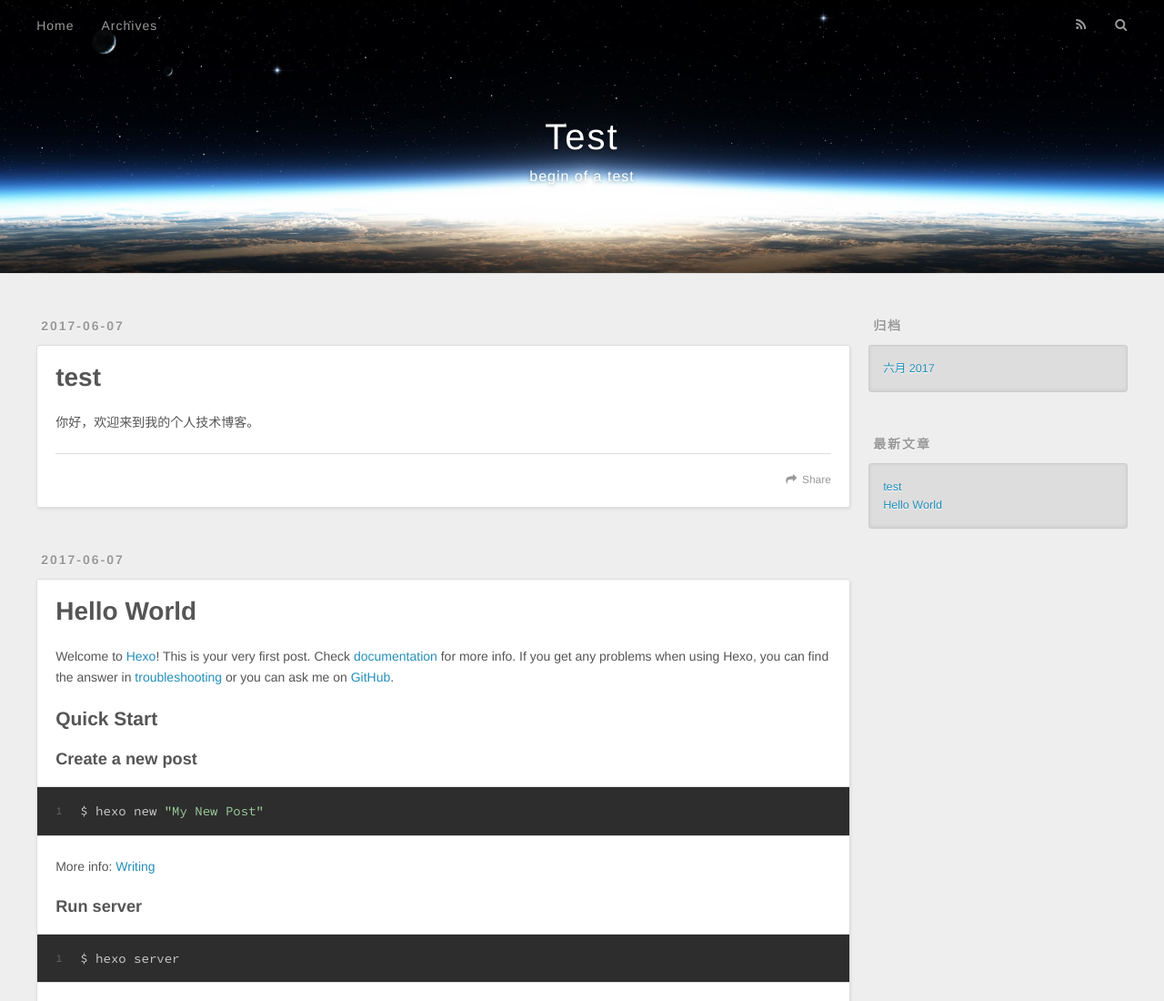
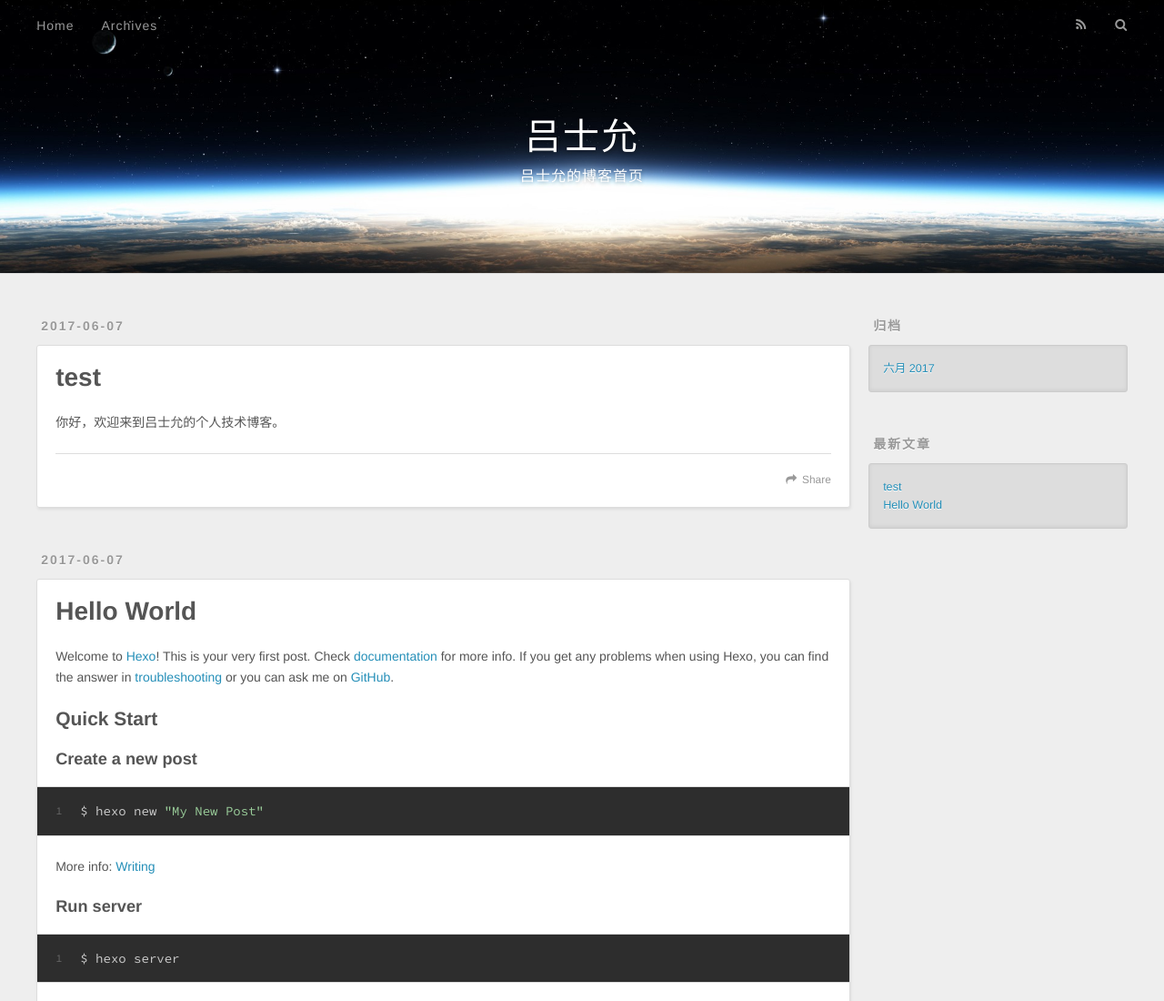
Before and after one commit to allenlv/allenlv.github.io, a plain HTML site: page index.html in a window 1280 px wide. Shown: the top 1100 px of the page at 91% size. Drawn offline with nearby package versions, Linux system fonts and the light colour scheme.

Commit message:
Site updated: 2017-06-07 17:09:01

```diff
--- a/index.html
+++ b/index.html
@@ -3,16 +3,16 @@
 <head>
   <meta charset="utf-8">
 
-  <title>Test</title>
+  <title>吕士允</title>
   <meta name="viewport" content="width=device-width, initial-scale=1, maximum-scale=1">
   <meta property="og:type" content="website">
-<meta property="og:title" content="Test">
+<meta property="og:title" content="吕士允">
 <meta property="og:url" content="http://lvshiyun.com/index.html">
-<meta property="og:site_name" content="Test">
+<meta property="og:site_name" content="吕士允">
 <meta name="twitter:card" content="summary">
-<meta name="twitter:title" content="Test">
+<meta name="twitter:title" content="吕士允">
 
-    <link rel="alternate" href="/atom.xml" title="Test" type="application/atom+xml">
+    <link rel="alternate" href="/atom.xml" title="吕士允" type="application/atom+xml">
 
 
     <link rel="icon" href="/favicon.png">
@@ -33,11 +33,11 @@
   <div id="header-outer" class="outer">
     <div id="header-title" class="inner">
       <h1 id="logo-wrap">
-        <a href="/" id="logo">Test</a>
+        <a href="/" id="logo">吕士允</a>
       </h1>
 
         <h2 id="subtitle-wrap">
-          <a href="/" id="subtitle">begin of a test</a>
+          <a href="/" id="subtitle">吕士允的博客首页</a>
         </h2>
 
     </div>
@@ -87,12 +87,12 @@
 
     <div class="article-entry" itemprop="articleBody">
 
-        <p>你好，欢迎来到我的个人技术博客。</p>
+        <p>你好，欢迎来到吕士允的个人技术博客。</p>
 
 
     </div>
     <footer class="article-footer">
-      <a data-url="http://lvshiyun.com/2017/06/07/test/" data-id="cj3mrtrsr0001zk4du4mleae0" class="article-share-link">Share</a>
+      <a data-url="http://lvshiyun.com/2017/06/07/test/" data-id="cj3mrveij0001174dsou2322z" class="article-share-link">Share</a>
 
 
     </footer>
@@ -137,7 +137,7 @@
 
     </div>
     <footer class="article-footer">
-      <a data-url="http://lvshiyun.com/2017/06/07/hello-world/" data-id="cj3mrtrsm0000zk4dddhn09pq" class="article-share-link">Share</a>
+      <a data-url="http://lvshiyun.com/2017/06/07/hello-world/" data-id="cj3mrveie0000174dei0yhgr8" class="article-share-link">Share</a>
 
 
     </footer>
```
Also changed, not shown: 2017/06/07/hello-world/index.html (+6 -6 lines), 2017/06/07/test/index.html (+11 -11 lines), archives/2017/06/index.html (+7 -7 lines), archives/2017/index.html (+7 -7 lines), archives/index.html (+7 -7 lines).
